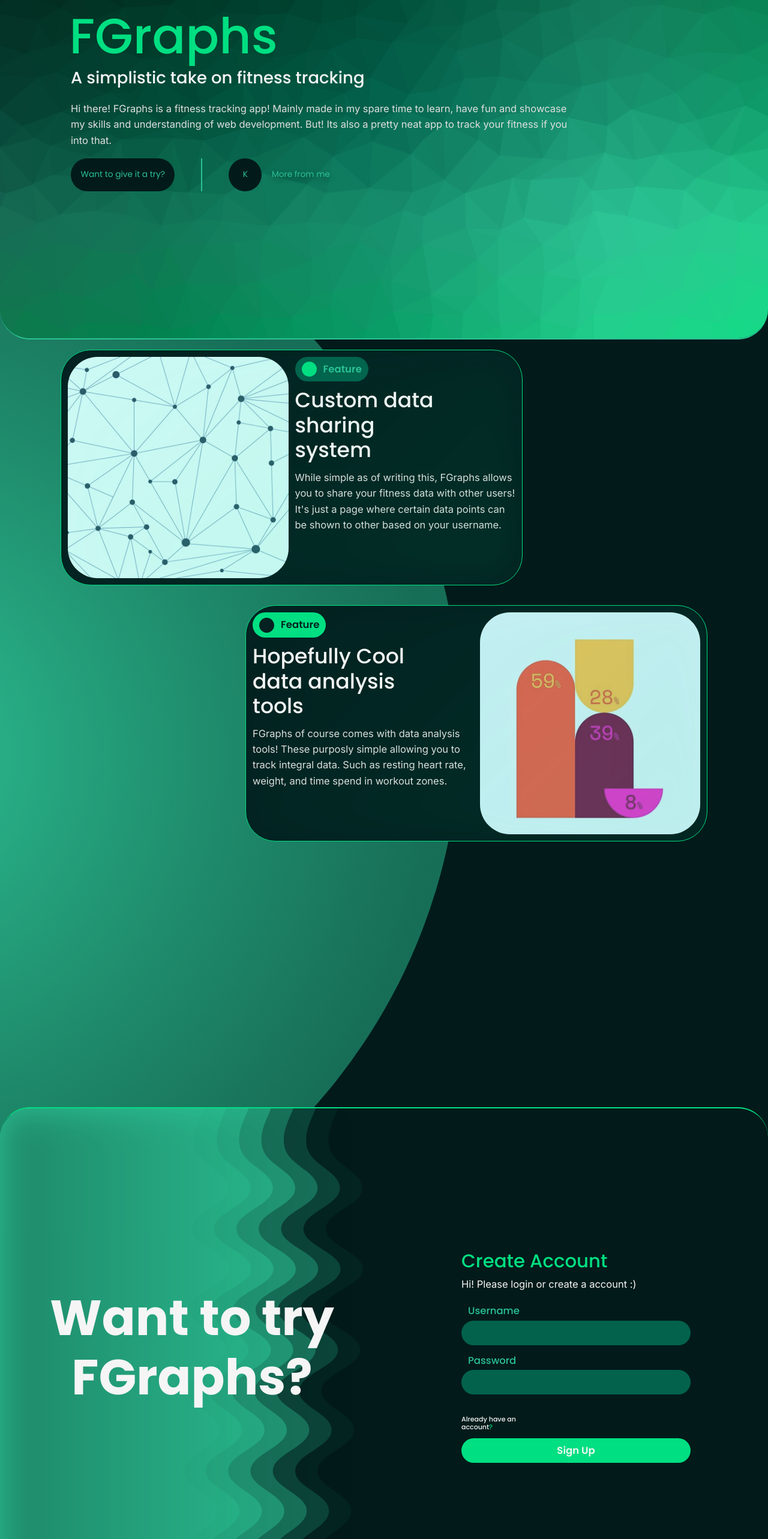
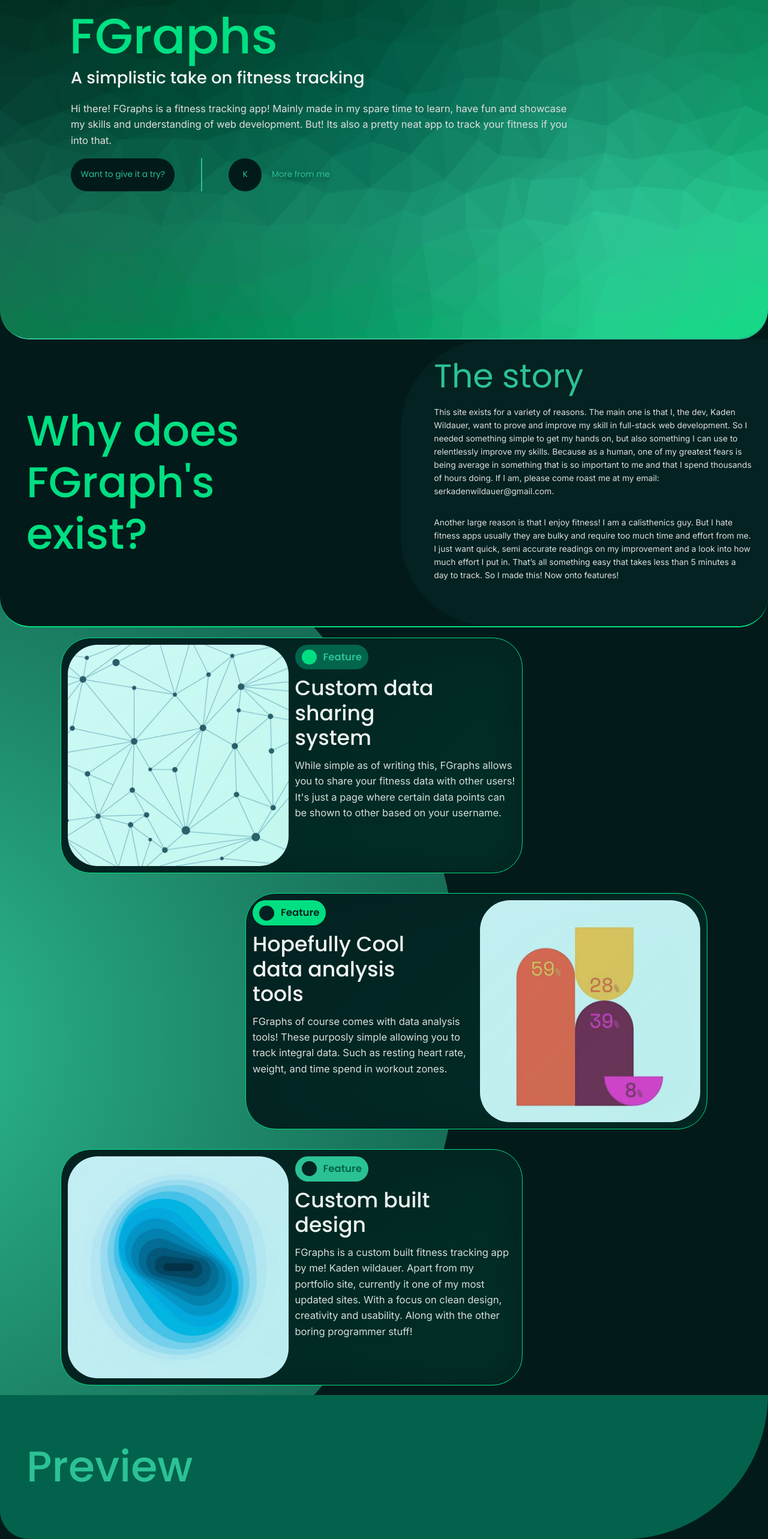
Before and after one commit to TheHeartstriker/FitnessApp, a React (Vite) app in the folder FitnessApp/: page / in a window 1280 px wide. Shown: the part 234-2800 px from the top of the page at 60% size. Built offline with nearby package versions, Linux system fonts and the light colour scheme; no server answers.

Commit message:
preview basics

```diff
--- /dev/null
+++ b/FitnessApp/src/components/landing/previewElement.jsx
@@ -0,0 +1,17 @@
+export function PreviewElement({ number, textHeader, textContent, middle }) {
+  return (
+    <div
+      className={`preview-main-content ${
+        middle ? "preview-main-content--middle" : ""
+      }`}
+    >
+      <div className="preview-content-text">
+        <h4>{textHeader}</h4>
+        <p>{textContent}</p>
+      </div>
+      <div className="preview-content-num">
+        <h4>{number}</h4>
+      </div>
+    </div>
+  );
+}
--- /dev/null
+++ b/FitnessApp/src/pages/landing/preview/preview.css
@@ -0,0 +1,91 @@
+.preview-section {
+  width: 100%;
+  height: auto;
+  display: flex;
+  align-items: center;
+  background-color: var(--color-5);
+  z-index: 10;
+  position: relative;
+  flex-direction: column;
+}
+/* Text header */
+.preview-header {
+  width: 100%;
+  height: 30vh;
+  background-color: var(--color-3);
+  border-bottom-left-radius: 50px;
+  border-bottom-right-radius: 250px;
+  display: flex;
+  align-items: center;
+}
+
+.preview-header h3 {
+  font-size: 6.5rem;
+  font-weight: 500;
+  margin-left: var(--space-7);
+  color: var(--color-2);
+}
+/* Preview content container */
+.preview-content {
+  width: 90%;
+  height: 100%;
+  margin: 5rem 0;
+  display: flex;
+  flex-direction: column;
+  align-items: center;
+}
+/* Preview main content container */
+.preview-main-content {
+  display: flex;
+  align-items: center;
+  justify-content: center;
+  flex-direction: row;
+  width: 100%;
+
+  flex: 1;
+}
+
+.preview-main-content--middle {
+  border-top: 2px solid var(--color-2);
+  border-bottom: 2px solid var(--color-2);
+  flex-direction: row-reverse;
+}
+
+/* Big num container styles */
+.preview-content-num {
+  display: flex;
+  align-items: center;
+  justify-content: center;
+  flex: 1;
+  height: 100%;
+}
+
+.preview-content-num h4 {
+  font-size: 17.5rem;
+  font-family: "inter", sans-serif;
+  color: var(--color-2);
+  margin: 0;
+}
+
+/* Text container styles */
+
+.preview-content-text {
+  display: flex;
+  justify-content: flex-start;
+  flex-direction: column;
+  padding: var(--space-5);
+  flex: 1;
+  height: 100%;
+}
+
+.preview-content-text h4 {
+  font-size: 4.5rem;
+  font-weight: 400;
+  margin: var(--space-3) 0;
+  color: var(--color-2);
+}
+
+.preview-content-text p {
+  font-size: 1.5rem;
+  color: var(--white-2);
+}
--- /dev/null
+++ b/FitnessApp/src/pages/landing/preview/preview.jsx
@@ -0,0 +1,34 @@
+import "./preview.css";
+import { PreviewElement } from "@/components/landing/previewElement";
+import { accountText01, inputDataText02, consistencyText03 } from "./text";
+function Preview() {
+  return (
+    <section className="preview-section">
+      <div className="preview-header">
+        <h3>Preview</h3>
+      </div>
+      <div className="preview-content">
+        <PreviewElement
+          number={"01"}
+          textHeader={"Creating an Account"}
+          textContent={accountText01}
+          middle={false}
+        />
+        <PreviewElement
+          number={"02"}
+          textHeader={"Inputting Data"}
+          textContent={inputDataText02}
+          middle={true}
+        />
+        <PreviewElement
+          number={"03"}
+          textHeader={"Consistency "}
+          textContent={consistencyText03}
+          middle={false}
+        />
+      </div>
+    </section>
+  );
+}
+
+export default Preview;
--- /dev/null
+++ b/FitnessApp/src/pages/landing/preview/text.js
@@ -0,0 +1,11 @@
+export const accountText01 = `As you could have guess the first step is creating a account but! This is and likely always will be a free app so...
+I don’t need your gmail! The consequence to this is if you lose your password, username or both only death awaits you!`;
+
+export const inputDataText02 = `After you create your account you will login and every time you visit you will see the dashboard.
+After this you will need to input you fitness data whenever you workout or login.
+This mainly includes time, effort(based on heart rate zones), resting heart rate and weight.
+ According to this you will see stat’s and information on your progress`;
+
+export const consistencyText03 = `The next part is consistently worshipping the great creator of this app...
+ Ok but really this app rewards consistency. Seeing you weight go up or down the amount of time you spent working out.
+  Hell even how low your heart rate gets over time seeing that on a graph brings you that beautiful  dopamine.`;
--- a/FitnessApp/src/pages/landing/startPage/landing.jsx
+++ b/FitnessApp/src/pages/landing/startPage/landing.jsx
@@ -4,6 +4,8 @@ import "./landing.css";
 import TriAngleBackgroundAni from "./startPage";
 import Featured from "../featured/featured.jsx";
 import OpeningPage from "../opening.jsx";
+import Why from "../why/why.jsx";
+import Preview from "../preview/preview.jsx";
 import { animate, splitText, stagger } from "animejs";
 import { useEffect, useRef } from "react";
 function LandingPage() {
@@ -83,7 +85,9 @@ function LandingPage() {
           </div>
         </div>
       </section>
+      <Why />
       <Featured />
+      <Preview />
       <Login />
     </>
   );
--- /dev/null
+++ b/FitnessApp/src/pages/landing/why/why.css
@@ -0,0 +1,55 @@
+.why-section {
+  width: 100%;
+  height: 60vh;
+  background-color: var(--color-5);
+  z-index: 10;
+  position: relative;
+  border-bottom: 2.5px solid var(--color-1);
+  border-bottom-right-radius: 50px;
+  border-bottom-left-radius: 50px;
+  display: flex;
+  flex-direction: row;
+}
+
+.why-section-header {
+  height: 100%;
+  width: 55%;
+  display: flex;
+  align-items: center;
+}
+
+.why-section h3 {
+  font-size: 6.5rem;
+  margin-left: var(--space-7);
+  color: var(--color-1);
+  font-weight: 500;
+  width: 60%;
+}
+
+.why-section-story {
+  width: 50%;
+  height: 100%;
+  padding: var(--space-5);
+  padding-left: 5rem;
+  background-color: var(--color-4);
+  border-top-left-radius: 150px;
+  border-bottom-left-radius: 150px;
+  border-bottom-right-radius: 50px;
+  display: flex;
+  flex-direction: column;
+  justify-content: flex-start;
+}
+
+.why-section-story h4 {
+  font-size: 5rem;
+  margin: 0;
+  color: var(--color-2);
+  font-weight: 400;
+}
+
+.why-section-story p {
+  font-size: 1.25rem;
+  color: var(--white-2);
+  margin-top: var(--space-3);
+  font-weight: 400;
+}
--- /dev/null
+++ b/FitnessApp/src/pages/landing/why/why.jsx
@@ -0,0 +1,32 @@
+import "./why.css";
+function Why() {
+  return (
+    <section className="why-section">
+      <div className="why-section-header">
+        <h3>Why does FGraph's exist?</h3>{" "}
+      </div>
+      <div className="why-section-story">
+        <h4>The story</h4>
+        <p>
+          This site exists for a variety of reasons. The main one is that I, the
+          dev, Kaden Wildauer, want to prove and improve my skill in full-stack
+          web development. So I needed something simple to get my hands on, but
+          also something I can use to relentlessly improve my skills. Because as
+          a human, one of my greatest fears is being average in something that
+          is so important to me and that I spend thousands of hours doing. If I
+          am, please come roast me at my email: serkadenwildauer@gmail.com.
+        </p>
+        <p>
+          Another large reason is that I enjoy fitness! I am a calisthenics guy.
+          But I hate fitness apps usually they are bulky and require too much
+          time and effort from me. I just want quick, semi accurate readings on
+          my improvement and a look into how much effort I put in. That’s all
+          something easy that takes less than 5 minutes a day to track. So I
+          made this! Now onto features!
+        </p>
+      </div>
+    </section>
+  );
+}
+
+export default Why;
```
